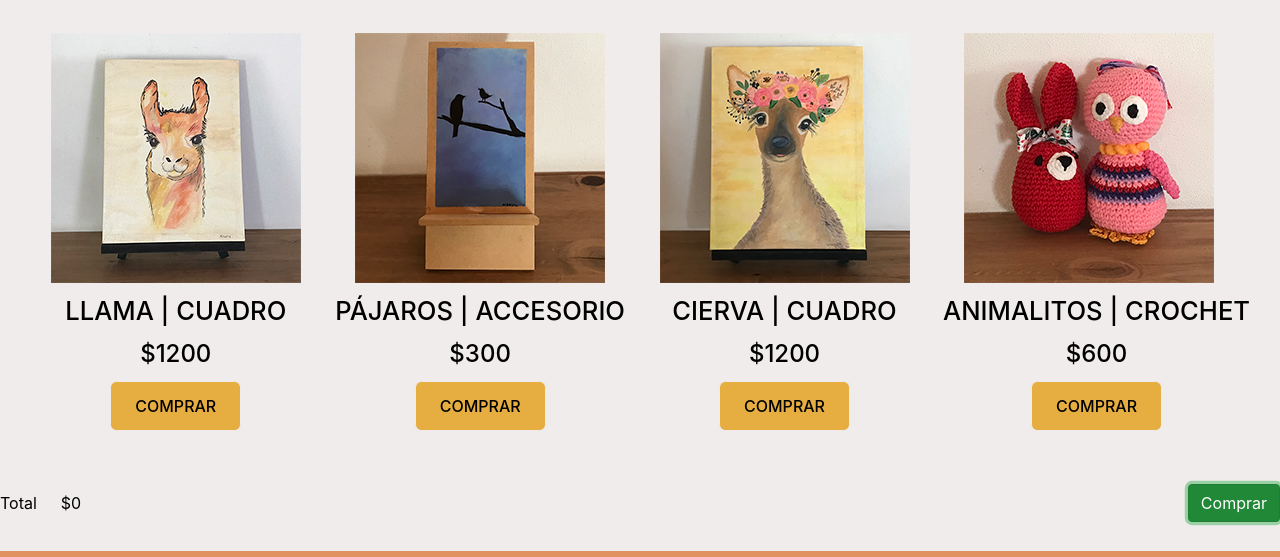
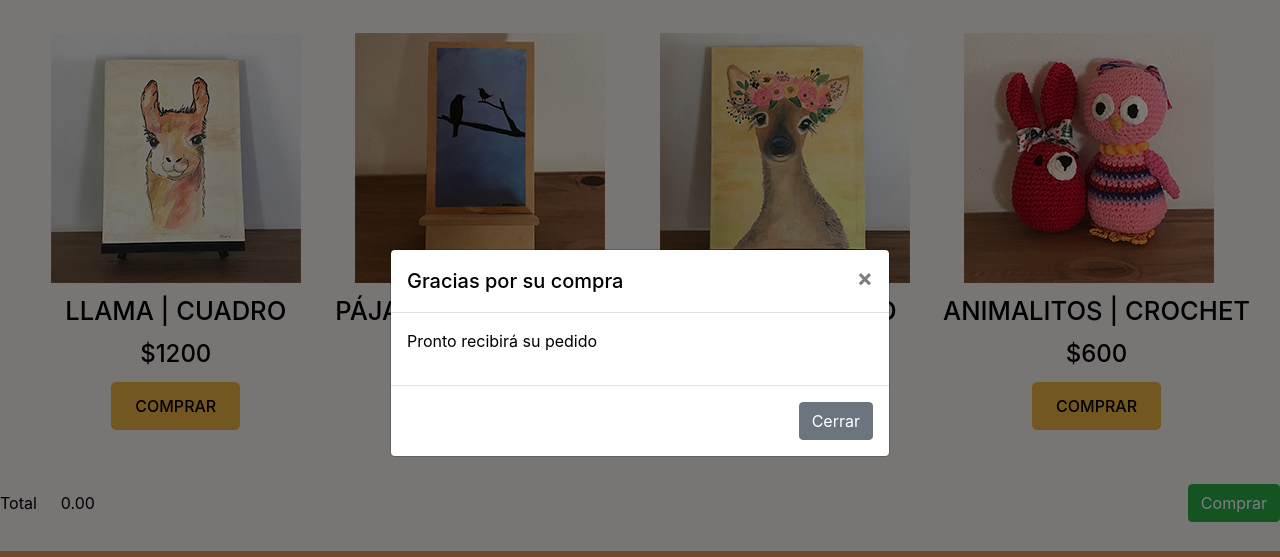
Before and after one commit to franciccone/gina-artesanias-js, a website: page pages/masproductos.html in a window 1280 px wide. Both pictures are taken after a click on the button "Comprar". Shown: the part 664-1221 px from the top of the page. Drawn offline with nearby package versions, Linux system fonts and the light colour scheme; files that its build step writes are made by us from their sources.

Commit message:
Add functionality to Buy button

```diff
--- a/js/main.js
+++ b/js/main.js
@@ -11,6 +11,9 @@ const shoppingCartItemsContainer = document.querySelector('.shopping-cart')
 addToShoppingCartButtons.forEach(addToCartButton => {
     addToCartButton.addEventListener('click', addToCartClicked);
 });
+
+const buyButton = document.querySelector('.buyButton');
+buyButton.addEventListener('click', buyButtonClicked)
 
 // CREO LA FUNCIÓN addToCartClicked CON UN EVENT COMO PARÁMETRO; ADEMÁS AÑADO VARIABLES PARA TOMAR LOS DATOS DE LOS PRODUCTOS DEL HTML
 
@@ -113,3 +116,8 @@ function quantityChanged(event) {
     }
     updateShoppingCartTotal();
 }
+
+function buyButtonClicked() {
+    shoppingCartItemsContainer.innerHTML = '';
+    updateShoppingCartTotal();
+}
--- a/pages/masproductos.html
+++ b/pages/masproductos.html
@@ -212,7 +212,7 @@
 							Se aumentó correctamente la cantidad.
 						</div>
 					</div>
-					<button class="btn btn-success ml-auto comprarButton" type="button" data-toggle="modal" data-target="#comprarModal">
+					<button class="btn btn-success ml-auto buyButton" type="button" data-toggle="modal" data-target="#comprarModal">
 						Comprar
 					</button>
 				</div>
@@ -220,6 +220,28 @@
 		</div>
 
 		<!-- TOTAL | END-->
+
+		<!-- START MODAL COMPRA -->
+		<div class="modal fade" id="comprarModal" tabindex="-1" aria-labelledby="comprarModalLabel"
+		aria-hidden="true">
+		<div class="modal-dialog modal-dialog-centered">
+			<div class="modal-content">
+				<div class="modal-header">
+					<h5 class="modal-title" id="comprarModalLabel">Gracias por su compra</h5>
+					<button type="button" class="close" data-dismiss="modal" aria-label="Close">
+						<span aria-hidden="true">&times;</span>
+					</button>
+				</div>
+				<div class="modal-body">
+					<p>Pronto recibirá su pedido</p>
+				</div>
+				<div class="modal-footer">
+					<button type="button" class="btn btn-secondary" data-dismiss="modal">Cerrar</button>
+				</div>
+			</div>
+		</div>
+	</div>
+	<!-- END MODAL COMPRA -->
 
 	</main>
 
```
